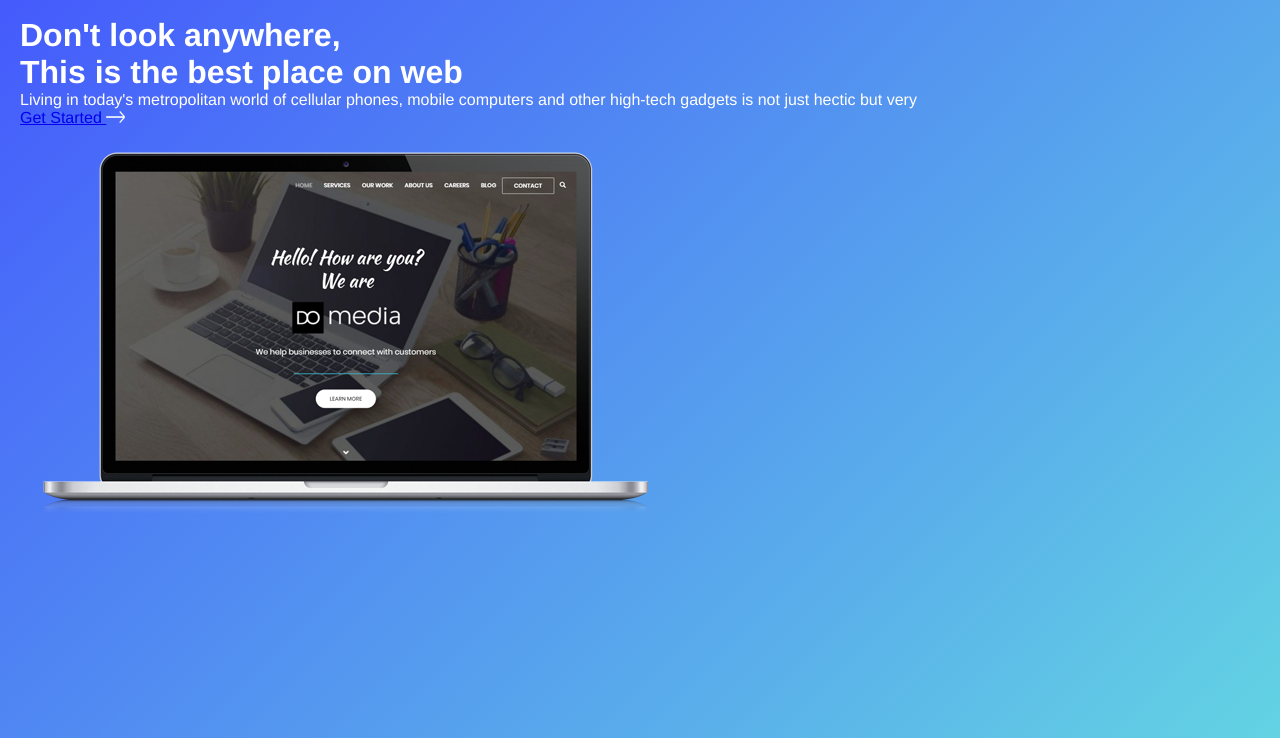
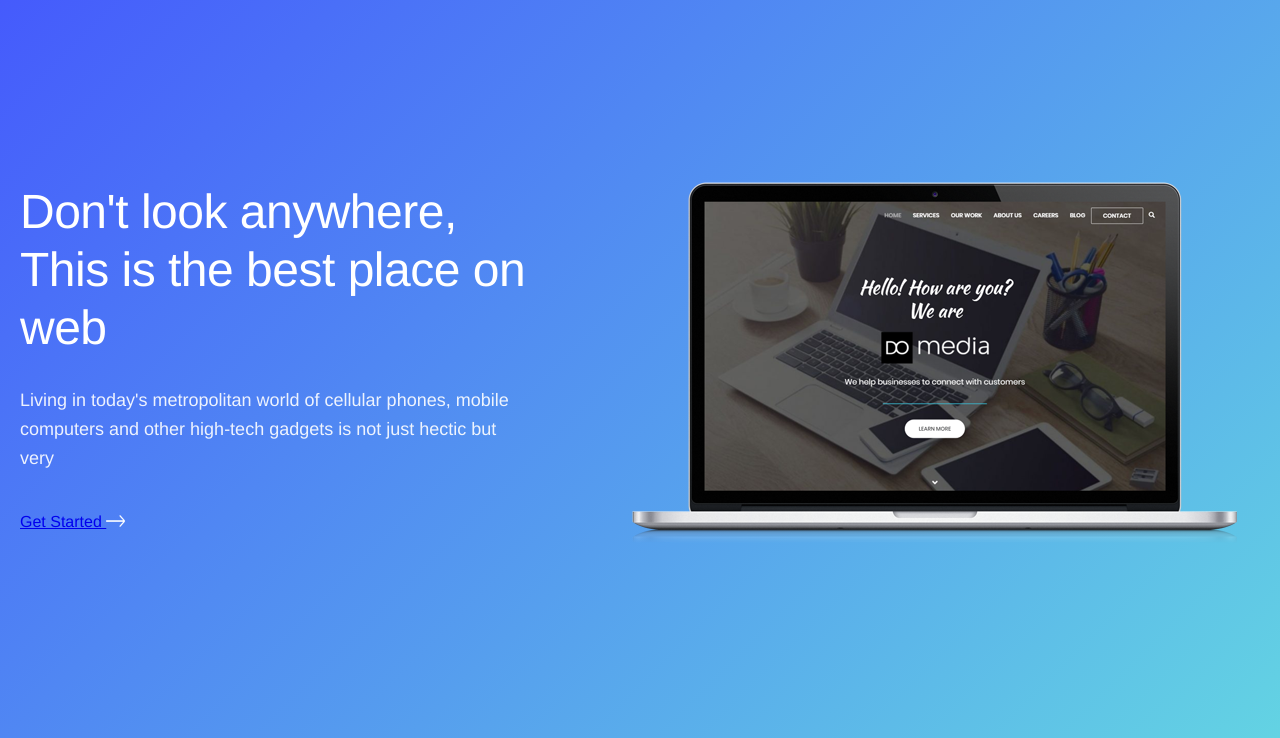
Before and after one commit to chamodipiyadasa/do-media-web, a plain HTML site: page index.html in a window 1280 px wide. Shown: the part 62-800 px from the top of the page. Drawn offline with Linux system fonts and the light colour scheme.

Commit message:
Add main content styles

```diff
--- a/css/style.css
+++ b/css/style.css
@@ -106,3 +106,41 @@ header {
   font-size: 24px;
   cursor: pointer;
 }
+
+/* Main content styles */
+.main-content {
+  display: flex;
+  align-items: center;
+  min-height: calc(100vh - 120px);
+  gap: 60px;
+  padding: 40px 0;
+}
+
+.content-left {
+  flex: 1;
+  max-width: 600px;
+}
+
+.content-right {
+  flex: 1;
+  display: flex;
+  justify-content: center;
+  align-items: center;
+}
+
+.main-heading {
+  font-size: 48px;
+  font-weight: 300;
+  line-height: 1.2;
+  margin-bottom: 30px;
+  letter-spacing: -0.5px;
+}
+
+.main-description {
+  font-size: 18px;
+  font-weight: 300;
+  line-height: 1.6;
+  margin-bottom: 40px;
+  opacity: 0.9;
+  max-width: 500px;
+}
```
